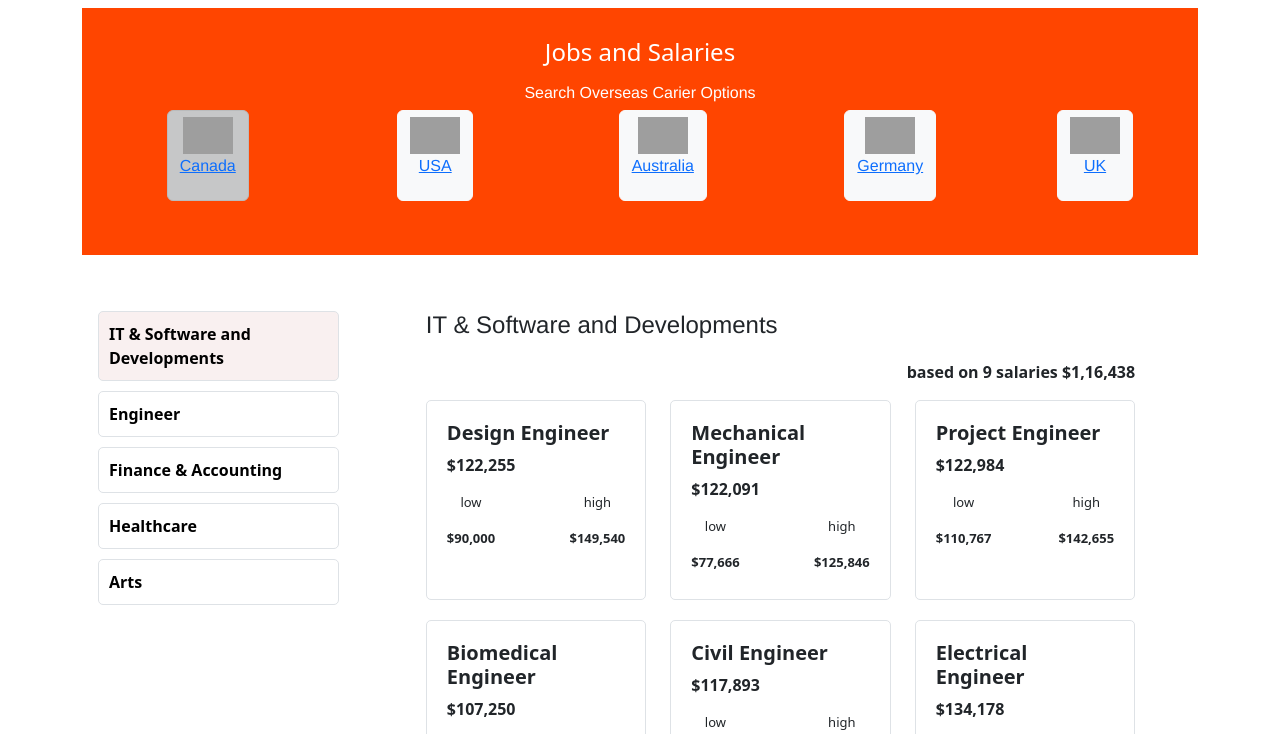
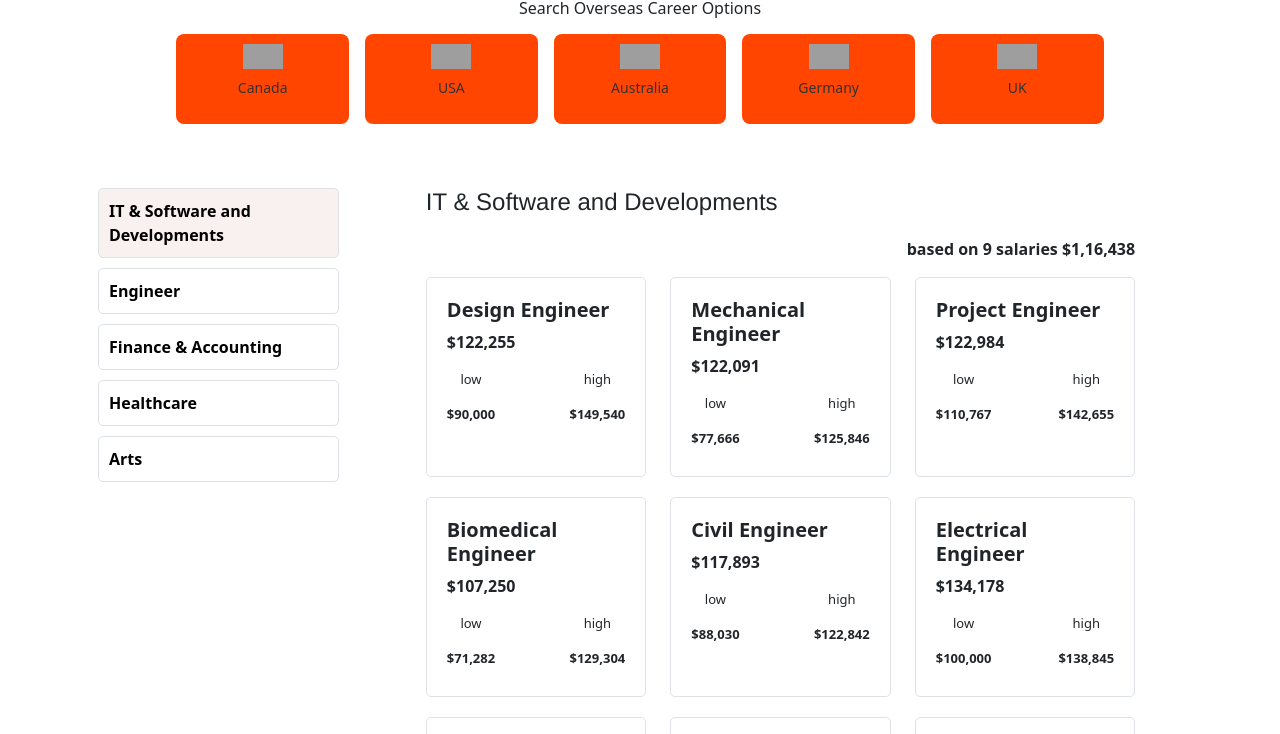
Before and after one commit to simranbhatt024/Jobportal, a plain HTML site: page index.html in a window 1280 px wide. Shown: the part 132-866 px from the top of the page. Drawn offline with nearby package versions, Linux system fonts and the light colour scheme; grey boxes are pictures that could not be loaded.

Commit message:
Update index.html

```diff
--- a/index.html
+++ b/index.html
@@ -111,8 +111,9 @@
     </header>
 </div>
 </section>
+
       <!-- navbar-->
-      <section>
+      <!--<section>
         <div class="container button right py-2 #ffc09f ">
         <nav class="navbar navbar-expand-lg  #ffc09f ">
         <div class="container">
@@ -153,16 +154,16 @@
                 <p></p>
             </a>
         </div>
-    </section>-->
-       <div class="container country flex-auto">
+    </section>-- old flags code>
+       <!--<div class="container country flex-auto">
         <div class="jobs-salaries text-center #FF4500 ">
             <div class="container #FF4500">
                 <section id="Jobs and Salaries text-center" class="mb-4">
                     <h4 class="mb-3">Jobs and Salaries</h4>
                     <h6 class="mb-2">Search Overseas Carier Options</h6>
 
-                <div class="row job-links mb-2 mx-auto margin-0">
-                    <div class="col-md-2 offset-md-2 mx-auto justify-content-centre  dropdown-toggle-hidden" role="group" aria-label="Basic outlined example">
+                <div class="row job-links mb-2 mx-auto margin-0 ">
+                    <div class="col-md-2 offset-md-2 mx-auto justify-content-centre  dropdown-toggle-hidden " role="group" aria-label="Basic outlined example">
                         <button type="button country-button nav-item" class="btn btn-light nav-item active country-button  " data-country="Canada"><a href="#">
                             <img src="https://www.countryflags.com/wp-content/uploads/canada-flag-png-large.png" alt="Canada" class="flag-icon">
                             <p>Canada</p>
@@ -216,6 +217,98 @@
         </div>
     </section>
     <!-- side sections-->
+     <style>
+    .flag-icon {
+        width: 40px;
+        height: 25px;
+        object-fit: cover;
+    }
+
+    .country-button {
+        display: flex;
+        flex-direction: column;
+        align-items: center;
+        padding: 10px;
+        border: none;
+        background-color:orangered;
+        border-radius: 8px;
+        width: 100%;
+        transition: background 0.3s;
+    }
+
+    .country-button:hover {
+        background-color: #e9ecef;
+    }
+
+    .country-button p {
+        margin-top: 8px;
+        font-size: 14px;
+        color: #333;
+    }
+
+    @media (max-width: 576px) {
+        .flag-icon {
+            width: 30px;
+            height: 20px;
+        }
+
+        .country-button p {
+            font-size: 12px;
+        }
+    }
+</style>
+
+<div class="container country py-4">
+    <div class="text-center mb-3">
+        <h4>Jobs and Salaries</h4>
+        <h6>Search Overseas Career Options</h6>
+    </div>
+
+    <div class="row justify-content-center g-3">
+        <!-- Canada -->
+        <div class="col-4 col-sm-2 text-center">
+            <button class="country-button" data-country="Canada">
+                <img src="https://www.countryflags.com/wp-content/uploads/canada-flag-png-large.png" alt="Canada" class="flag-icon">
+                <p>Canada</p>
+            </button>
+        </div>
+
+        <!-- USA -->
+        <div class="col-4 col-sm-2 text-center">
+            <button class="country-button" data-country="USA">
+                <img src="https://www.countryflags.com/wp-content/uploads/united-states-of-america-flag-png-large.png" alt="USA" class="flag-icon">
+                <p>USA</p>
+            </button>
+        </div>
+
+        <!-- Australia -->
+        <div class="col-4 col-sm-2 text-center">
+            <button class="country-button" data-country="Australia">
+                <img src="https://upload.wikimedia.org/wikipedia/commons/thumb/8/88/Flag_of_Australia_%28converted%29.svg/640px-Flag_of_Australia_%28converted%29.svg.png" alt="Australia" class="flag-icon">
+                <p>Australia</p>
+            </button>
+        </div>
+
+        <!-- Germany -->
+        <div class="col-4 col-sm-2 text-center">
+            <button class="country-button" data-country="Germany">
+                <img src="https://www.countryflags.com/wp-content/uploads/germany-flag-png-large.png" alt="Germany" class="flag-icon">
+                <p>Germany</p>
+            </button>
+        </div>
+
+        <!-- UK -->
+        <div class="col-4 col-sm-2 text-center">
+            <button class="country-button" data-country="UK">
+                <img src="https://www.countryflags.com/wp-content/uploads/united-kingdom-flag-png-large.png" alt="UK" class="flag-icon">
+                <p>UK</p>
+            </button>
+        </div>
+    </div>
+</div>
+
+
+
     <div class="container sidebar">
         <div class="row">
             <nav class="col-md-3 sidebar d-none d-md-block">
```
